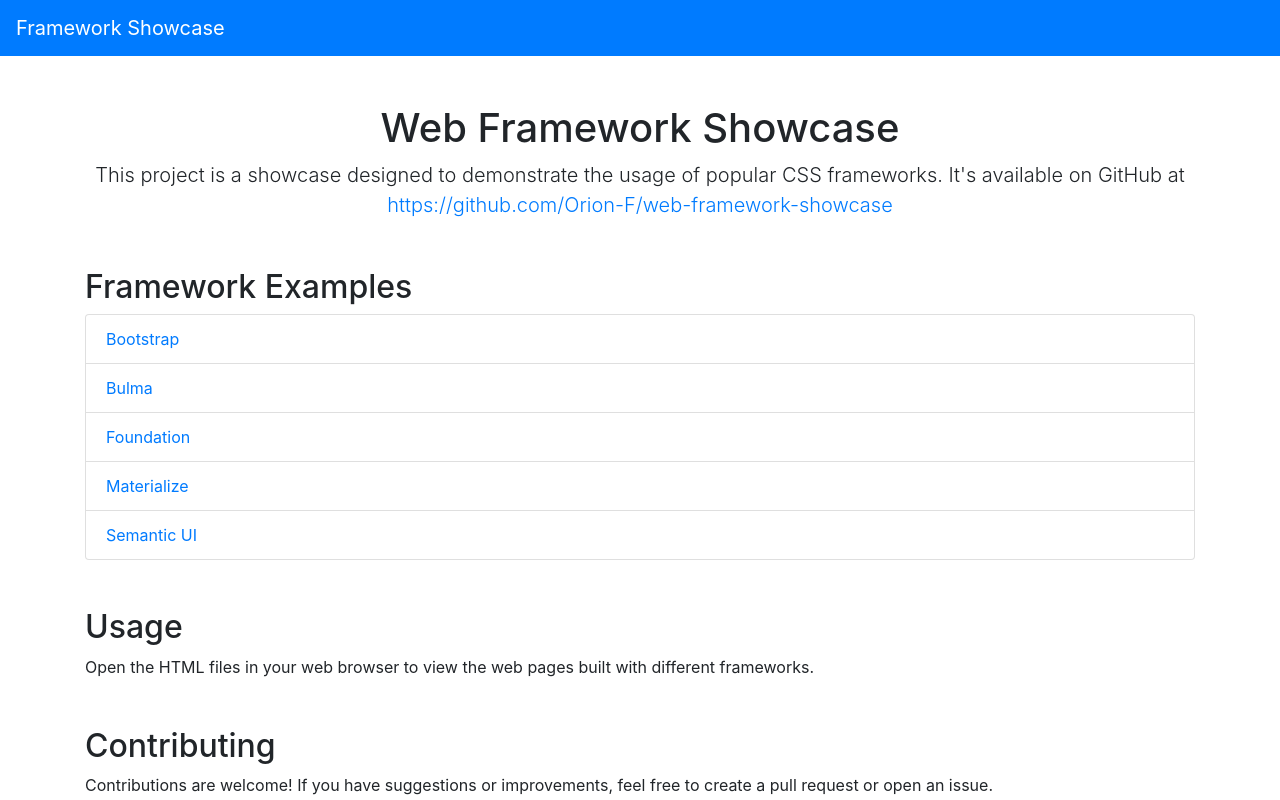
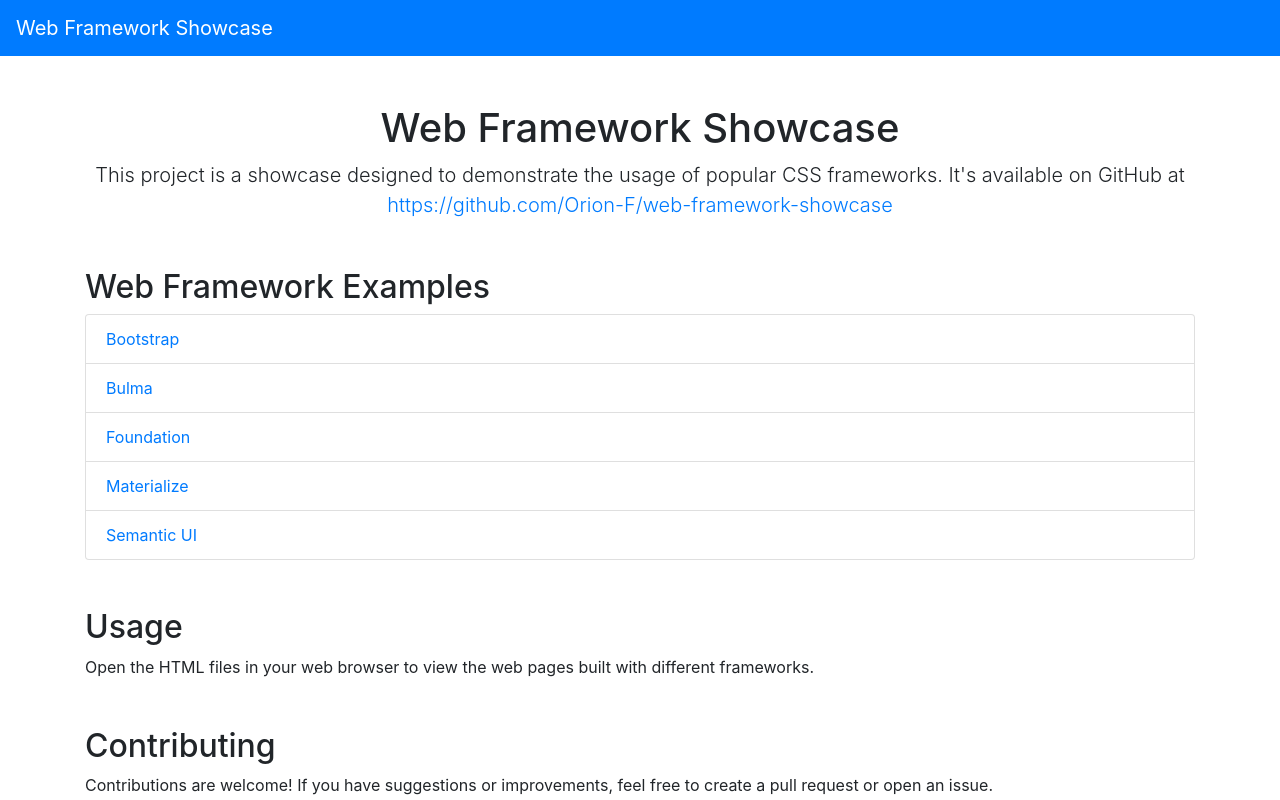
Before and after one commit to Orion-F/web-framework-showcase, a plain HTML site: page index.html in a window 1280 px wide. Shown: the top 800 px of the page. Drawn offline with nearby package versions, Linux system fonts and the light colour scheme.

Commit message:
Update landing headers

```diff
--- a/index.html
+++ b/index.html
@@ -11,7 +11,7 @@
 <body>
     <!-- Navbar -->
     <nav class="navbar navbar-expand-lg navbar-dark bg-primary">
-        <a class="navbar-brand" href="#">Framework Showcase</a>
+        <a class="navbar-brand" href="#">Web Framework Showcase</a>
     </nav>
 
     <!-- Main Content -->
@@ -24,7 +24,7 @@
         </div>
 
         <!-- Framework Links -->
-        <h2 class="mt-5">Framework Examples</h2>
+        <h2 class="mt-5">Web Framework Examples</h2>
         <ul class="list-group mb-4">
             <li class="list-group-item"><a href="bootstrap.html">Bootstrap</a></li>
             <li class="list-group-item"><a href="bulma.html">Bulma</a></li>
```
